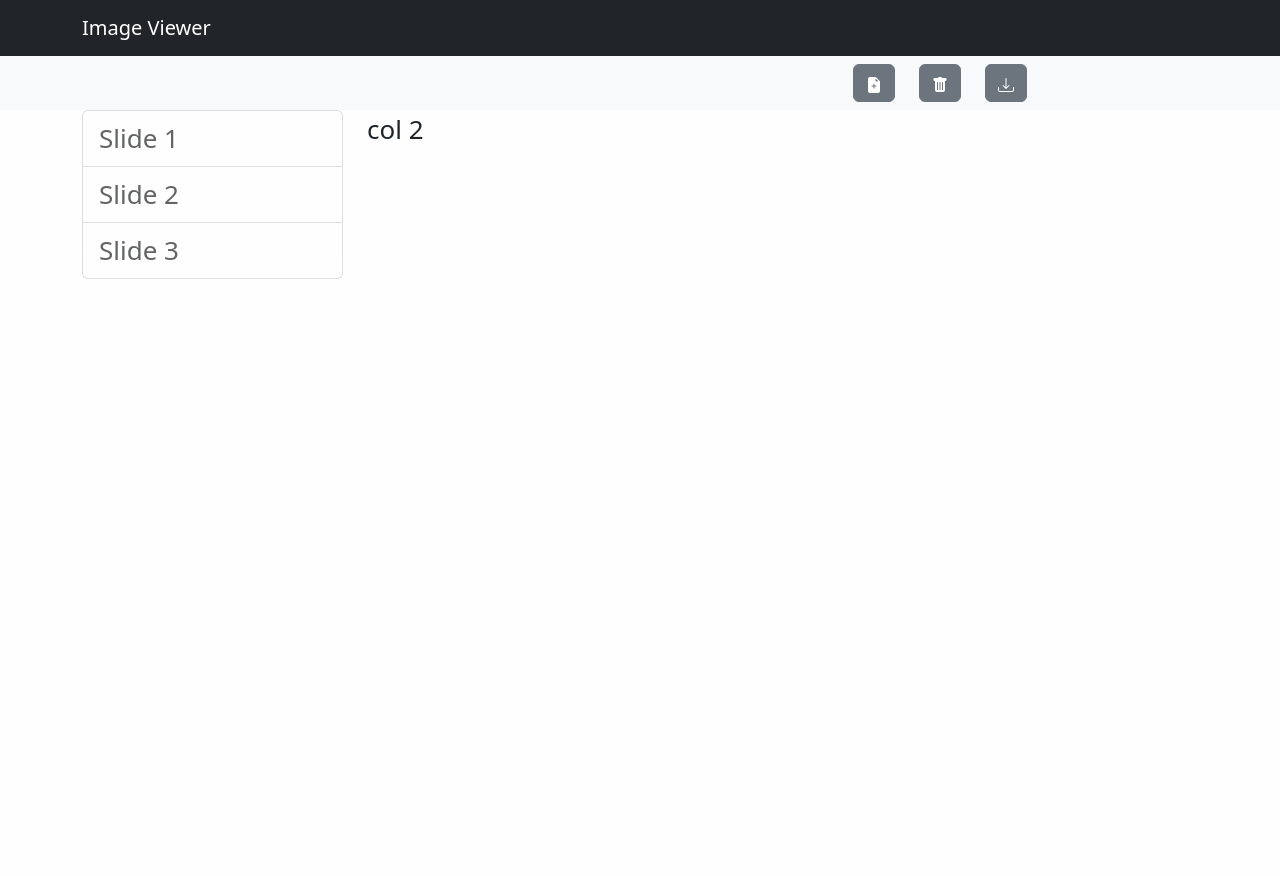
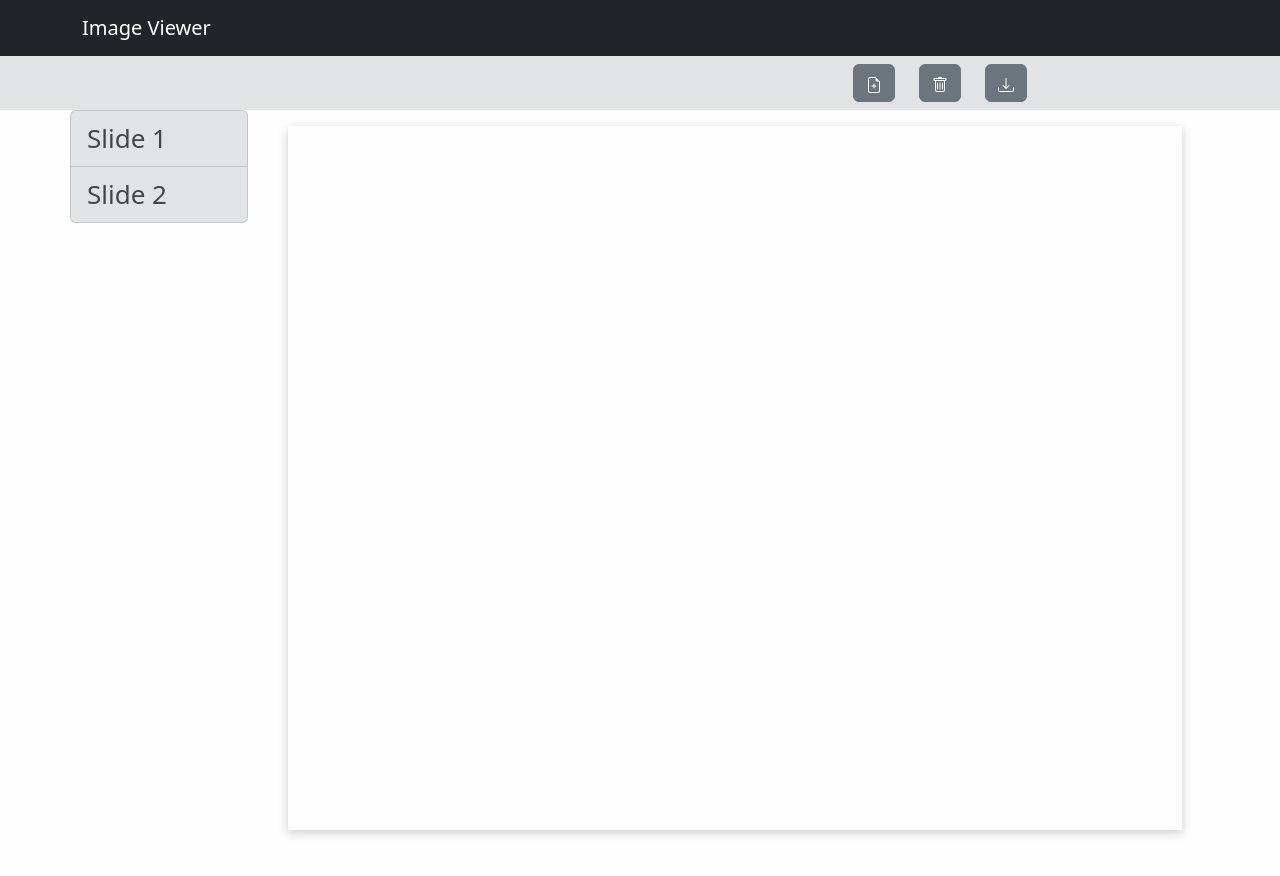
Before and after one commit to OzgeYurtsever/image-viewer, a React (Create React App) app: page / in a window 1280 px wide. Shown: the top 876 px of the page. Built offline with nearby package versions, Linux system fonts and the light colour scheme.

Commit message:
Create Slide component

```diff
--- a/src/components/File.jsx
+++ b/src/components/File.jsx
@@ -5,28 +5,29 @@ import Button from 'react-bootstrap/Button';
 import Container from 'react-bootstrap/Container';
 import Row from 'react-bootstrap/Row';
 import Col from 'react-bootstrap/Col';
-import { BsDownload, BsFillFileEarmarkPlusFill, BsTrashFill } from "react-icons/bs";
+import { BsDownload, BsFileEarmarkPlus, BsTrash } from "react-icons/bs";
 import Navigation from './Navigation';
+import Slide from './Slide';
 
 
 const File = () => {
-    const [slides, setSlides] = useState([[], [], []]);
+    const [slides, setSlides] = useState([[], []]);
 
     return (
         <div>
-            <Navbar bg="light">
+            <Navbar style={{ background: '#E2E3E5' }}>
                 {/* <Container> */}
                 {/* <Row> */}
                 <Col sm={8}> </Col>
                 <Col sm={4}>
                     <ButtonGroup className="me-4">
                         <Button variant="secondary">
-                            <BsFillFileEarmarkPlusFill />
+                            <BsFileEarmarkPlus />
                         </Button>
                     </ButtonGroup>
                     <ButtonGroup className="me-4">
                         <Button variant="secondary">
-                            <BsTrashFill />
+                            <BsTrash />
                         </Button>
                     </ButtonGroup>
                     <ButtonGroup className="me-4">
@@ -39,11 +40,13 @@ const File = () => {
             <header className="App-header">
                 <Container className="h-100">
                     <Row className="h-100 align-items-center">
-                        <Col md={3} className="h-100">
-                            <Navigation noOfSlides={slides.length}/>
+                        <Col md={2} className="h-100">
+                        <Row className="h-100">
+                            <Navigation noOfSlides={slides.length} />
+                        </Row>
                         </Col>
-                        <Col md={9} className="h-100 align-items-center">
-                            <div> col 2 </div>
+                        <Col md={10} className="h-100 align-items-center">
+                            <Slide />
 
                         </Col>
                     </Row>
--- a/src/components/Navigation.jsx
+++ b/src/components/Navigation.jsx
@@ -1,5 +1,7 @@
 import React, { useState, useEffect } from 'react';
 import ListGroup from 'react-bootstrap/ListGroup';
+import Row from 'react-bootstrap/Row';
+import Col from 'react-bootstrap/Col';
 
 
 const Navigation = ({ noOfSlides }) => {
@@ -8,14 +10,18 @@ const Navigation = ({ noOfSlides }) => {
     useEffect(() => {
         const list = [];
         for (let i = 0; i < noOfSlides; i++)
-            list.push(<ListGroup.Item action variant="light" key={`Slide-${i + 1}`}> {`Slide ${i + 1}`} </ListGroup.Item>)
+            list.push(<ListGroup.Item action variant="secondary" key={`Slide-${i + 1}`}> {`Slide ${i + 1}`} </ListGroup.Item>)
         setNavList(list);
     }, [noOfSlides]);
 
     return (
+
         <ListGroup>
             {navList}
         </ListGroup>
+
+
+
     );
 
 }
--- a/src/components/Slide.jsx
+++ b/src/components/Slide.jsx
@@ -0,0 +1,16 @@
+import React, { useState } from 'react';
+import ViewPort from './ViewPort';
+import './style.css';
+
+const Slide = () => {
+
+    return (
+    <div id="slide-wrapper">
+        <div id="slide">
+            {/* <ViewPort /> */}
+        </div>
+    </div>
+    );
+}
+
+export default Slide;
--- /dev/null
+++ b/src/components/style.css
@@ -0,0 +1,19 @@
+#slide-wrapper {
+    /* border-left-style: solid;
+    border-color: #41464b;
+    border-width: 1px; */
+    height: inherit;
+    width: auto;
+    /* margin-top: 1rem; */
+    padding: 1rem 1rem 5rem 1rem;
+    /* margin-bottom: 5rem; */
+    /* background: yellow; */
+    /* background: #eee;
+    box-shadow: 0 8px 8px -4px lightblue; */
+}
+
+#slide {
+    /* background: red; */
+    box-shadow: 0 3px 10px rgb(0 0 0 / 0.2);
+    height: 100%
+}
```
